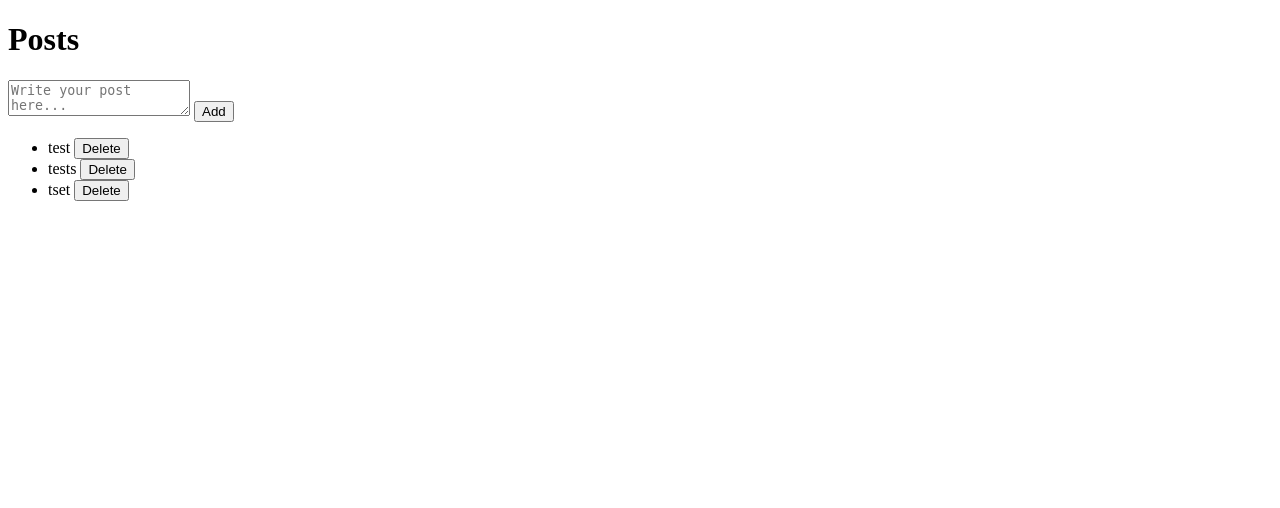
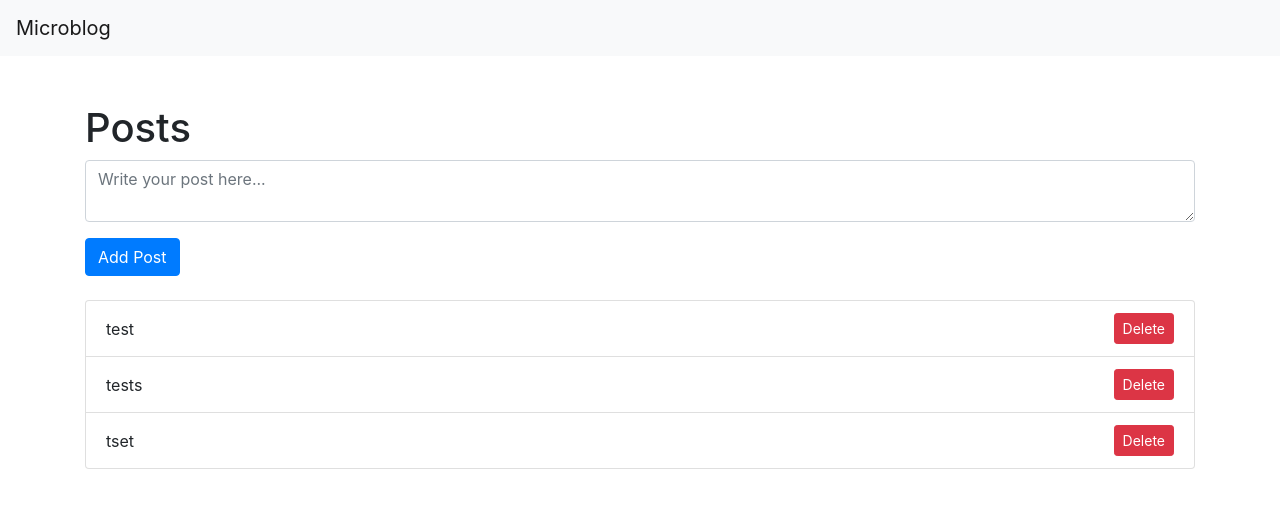
Before and after one commit to Arkforce/microblog, a Flask app: page / in a window 1280 px wide. Shown: the top 508 px of the page. Run offline with Flask 3, Linux system fonts and the light colour scheme; some libraries are stand-ins or nearby versions.

Commit message:
some final changes

```diff
--- /dev/null
+++ b/templates/base.html
@@ -0,0 +1,25 @@
+<!doctype html>
+<html lang="en">
+<head>
+    <meta charset="UTF-8">
+    <meta name="viewport" content="width=device-width, initial-scale=1.0">
+    <title>{% block title %}Simple Flask App{% endblock %}</title>
+    <!-- Bootstrap CSS -->
+    <link href="https://stackpath.bootstrapcdn.com/bootstrap/4.5.2/css/bootstrap.min.css" rel="stylesheet">
+</head>
+<body>
+    <nav class="navbar navbar-expand-lg navbar-light bg-light">
+        <a class="navbar-brand" href="#">Microblog</a>
+        <button class="navbar-toggler" type="button" data-toggle="collapse" data-target="#navbarNav" aria-controls="navbarNav" aria-expanded="false" aria-label="Toggle navigation">
+            <span class="navbar-toggler-icon"></span>
+        </button>
+    </nav>
+    <div class="container">
+        {% block content %}{% endblock %}
+    </div>
+    <!-- Bootstrap JS and dependencies -->
+    <script src="https://code.jquery.com/jquery-3.5.1.slim.min.js"></script>
+    <script src="https://cdn.jsdelivr.net/npm/@popperjs/core@2.5.2/dist/umd/popper.min.js"></script>
+    <script src="https://stackpath.bootstrapcdn.com/bootstrap/4.5.2/js/bootstrap.min.js"></script>
+</body>
+</html>
--- a/templates/index.html
+++ b/templates/index.html
@@ -1,25 +1,25 @@
-<!doctype html>
-<html lang="en">
-<head>
-    <meta charset="UTF-8">
-    <meta name="viewport" content="width=device-width, initial-scale=1.0">
-    <title>Groceries list</title>
-</head>
-<body>
+{% extends "base.html" %}
+
+{% block title %}Posts{% endblock %}
+
+{% block content %}
+    <div class="mt-5">
         <h1>Posts</h1>
-    <form action="{{ url_for('add_post') }}" method="post">
-        <textarea name="content" placeholder="Write your post here..." required></textarea>
-        <button type="submit">Add</button>
+        <form action="{{ url_for('add_post') }}" method="post" class="mb-4">
+            <div class="form-group">
+                <textarea name="content" class="form-control" placeholder="Write your post here..." required></textarea>
+            </div>
+            <button type="submit" class="btn btn-primary">Add Post</button>
         </form>
-    <ul>
+        <ul class="list-group">
             {% for post in posts %}
-            <li>
+                <li class="list-group-item d-flex justify-content-between align-items-center">
                     {{ post.content }}
-                <form action="{{ url_for('delete_post', post_id=post.id) }}" method="post" style="display:inline;">
-                    <button type="submit">Delete</button>
+                    <form action="{{ url_for('delete_post', post_id=post.id) }}" method="post" style="margin: 0;">
+                        <button type="submit" class="btn btn-danger btn-sm">Delete</button>
                     </form>
                 </li>
             {% endfor %}
         </ul>
-</body>
-</html>
+    </div>
+{% endblock %}
```
Also changed, not shown: instance/posts.db. Lines whose indentation alone changed are shown as unchanged.
